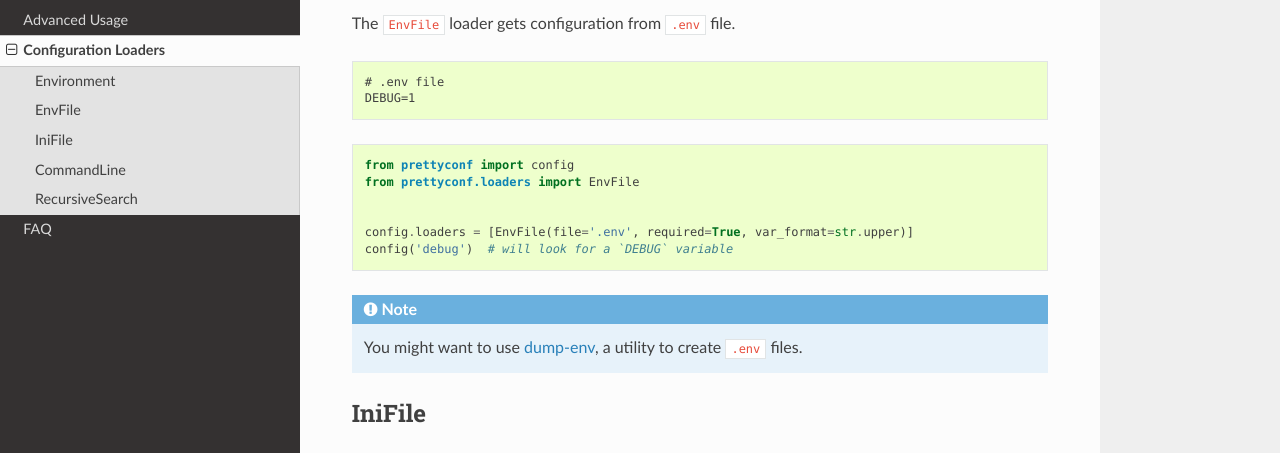
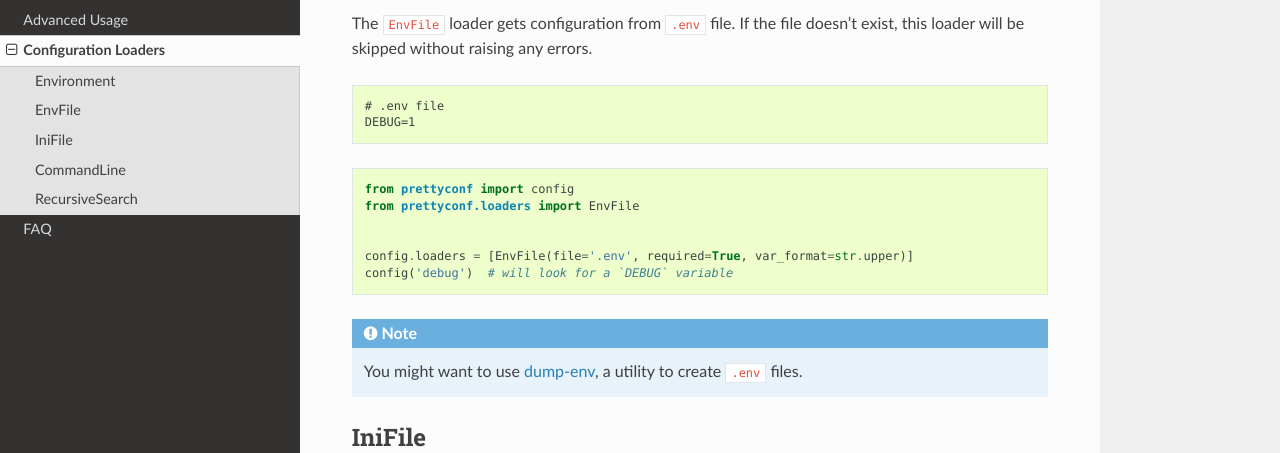
Before and after one commit to osantana/prettyconf, a Sphinx documentation site: the page built from docs/source/loaders.rst, in a window 1280 px wide and 1400 px high, scrolled down 786 px. Shown: the part 244-697 px from the top of the window. Built offline with Sphinx 7.4.7 and the Read the Docs theme 2.0.0, drawn with Linux system fonts in a browser that asks for light colours; some of the changed text lies outside the part shown; grey boxes are pictures that could not be loaded.

Commit message:
Added note about missing files

```diff
--- a/docs/source/loaders.rst
+++ b/docs/source/loaders.rst
@@ -38,7 +38,8 @@
 
 .. autoclass:: prettyconf.loaders.EnvFile
 
-The ``EnvFile`` loader gets configuration from ``.env`` file.
+The ``EnvFile`` loader gets configuration from ``.env`` file. If the file
+doesn't exist, this loader will be skipped without raising any errors.
 
 .. code-block:: text
 
@@ -67,6 +68,9 @@
 +++++++
 
 .. autoclass:: prettyconf.loaders.IniFile
+
+The ``IniFile`` loader gets configuration from ``.ini`` or ``.cfg`` files. If
+the file doesn't exist, this loader will be skipped without raising any errors.
 
 
 CommandLine
```
